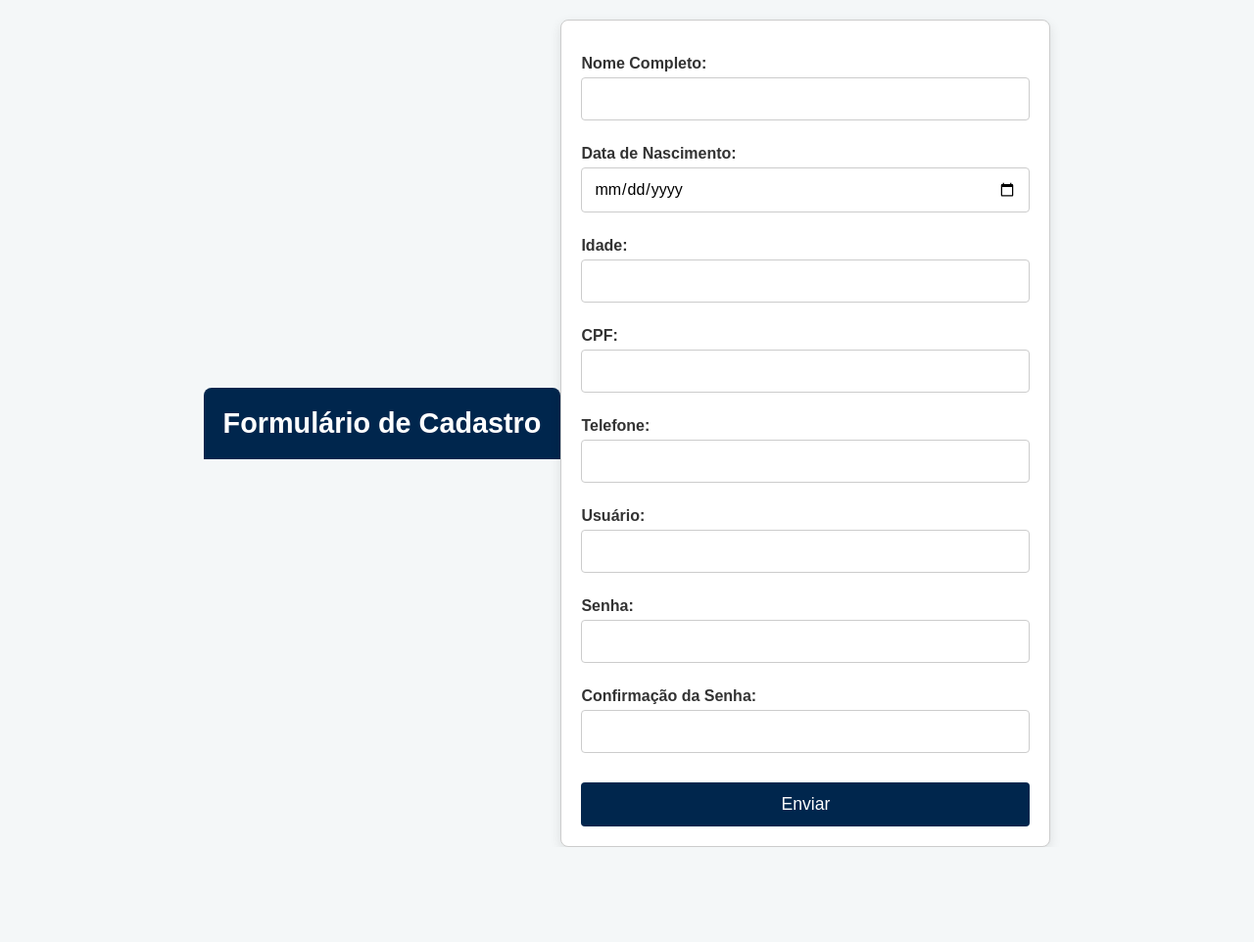
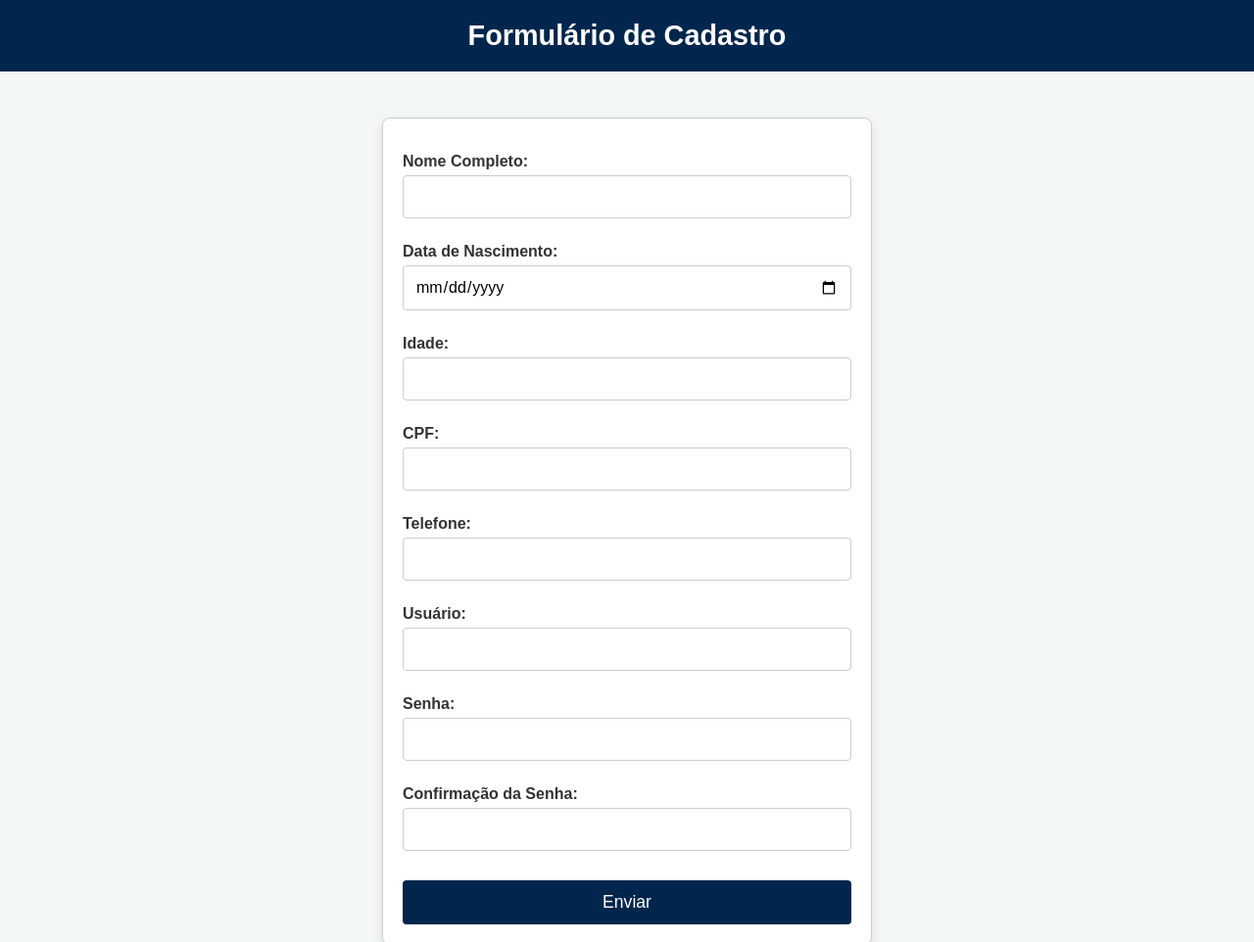
Before and after one commit to obamapresidente01/formulario, a plain HTML site: page index.html in a window 1280 px wide. Shown: the top 962 px of the page at 98% size. Before the commit the page ends 865 px from the top, so only its background shows below. Drawn offline with Linux system fonts and the light colour scheme.

Commit message:
sjsdaskdask

```diff
--- a/styles.css
+++ b/styles.css
@@ -3,21 +3,25 @@ body {
     font-family: Arial, sans-serif;
     background-color: #f4f7f8;
     display: flex;
-    justify-content: center;
+    flex-direction: column;
     align-items: center;
-    min-height: 100vh;
     margin: 0;
+    padding-top: 100px; /* Espaço para o header fixo */
   }
 
   /* Estilo do Header */
   header {
+    position: fixed;
+    top: 0;
+    left: 0;
+    width: 100%;
     background-color: #00264d; /* Azul escuro */
     color: white;
     text-align: center;
-    padding: 20px;
+    padding: 20px 0;
     font-size: 1.8em;
     font-weight: bold;
-    border-radius: 8px 8px 0 0;
+    z-index: 10;
   }
 
   /* Estilo do formulário */
```
